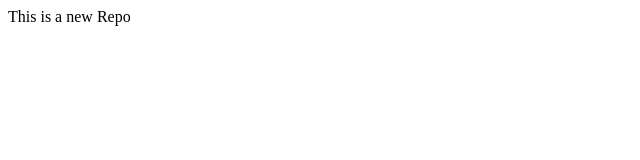
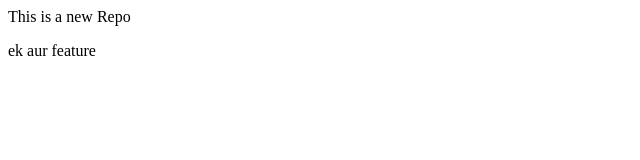
Before and after one commit to manya-dogra/apnacollege-demo, a plain HTML site: page LocalRepo/index.html in a window 1280 px wide. Shown: the full height of the page, 0-640 px from the left. Drawn offline with Linux system fonts and the light colour scheme.

Commit message:
Add new feature

```diff
--- a/LocalRepo/index.html
+++ b/LocalRepo/index.html
@@ -1 +1,2 @@
 <p>This is a new Repo</p>
+<p>ek aur feature</p>
```
